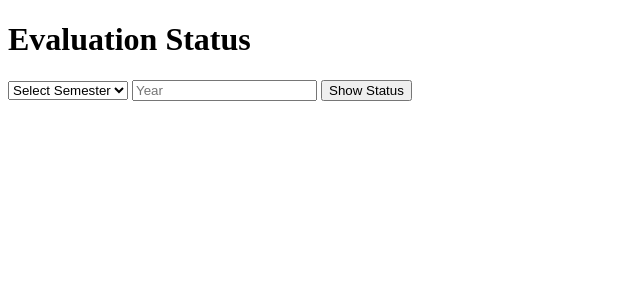
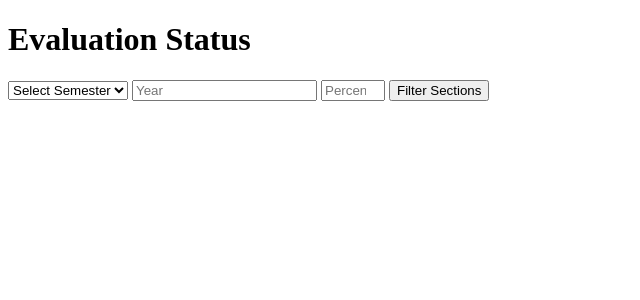
Before and after one commit to jadennathaniel/database-project, a Flask app: page /evaluation_status in a window 1280 px wide. Shown: the top 300 px of the page, without its empty margins (0-640 px from the left). Run offline with Flask 3, Linux system fonts and the light colour scheme.

Commit message:
Evaluation Status part 2 complete

```diff
--- a/routes.py
+++ b/routes.py
@@ -580,15 +580,72 @@ def goal_courses_route(degree_id):
 def evaluation_status_route():
     semester = request.args.get('semester')
     year = request.args.get('year')
+    percentage = request.args.get('percentage', '').strip()
 
-    if semester and year:
+    # Convert percentage to a float or int if provided
+    if percentage:
         try:
-            sections = get_sections_evaluation_status(semester, year)
+            percentage = float(percentage)
+        except ValueError:
+            percentage = None
+
+    if semester and year and percentage is not None:
+        try:
+            # Get all sections for the given semester/year
+            all_sections = get_sections_evaluation_status(semester, year)
+
+            # We need to sum up grades for each section.
+            # get_sections_evaluation_status currently returns combined data,
+            # but we don't have a direct sum of A, B, C, F from it.
+            # We'll fetch evaluations for each section and sum them up.
+
+            # We know `get_section_evaluations(section_id)` returns a list of evaluations.
+            filtered_sections = []
+            for sec in all_sections:
+                # sec contains section_id, etc.
+                evaluations = get_section_evaluations(sec['section_id'])
+
+                total_A = 0
+                total_B = 0
+                total_C = 0
+                total_F = 0
+
+                for ev in evaluations:
+                    total_A += ev['grade_A'] if ev['grade_A'] else 0
+                    total_B += ev['grade_B'] if ev['grade_B'] else 0
+                    total_C += ev['grade_C'] if ev['grade_C'] else 0
+                    total_F += ev['grade_F'] if ev['grade_F'] else 0
+
+                total_goals = len(evaluations)
+                evaluated_goals = sum(1 for ev in evaluations if ev['is_complete'] == 'completed')
+                improvement_count = sum(1 for ev in evaluations if ev['improvement_notes'] and ev['improvement_notes'].strip() != '')
+
+                # Calculate non-F percentage:
+                # If no evaluations (total A+B+C+F == 0), we skip this section or treat it as 0%
+                sum_grades = total_A + total_B + total_C + total_F
+                if sum_grades > 0:
+                    non_f = total_A + total_B + total_C
+                    non_f_pct = (non_f / sum_grades) * 100.0
+                else:
+                    non_f_pct = 0.0
+
+                # Check if non_f_pct meets the threshold
+                if non_f_pct >= percentage:
+                    # Update the section dict with additional info
+                    sec['evaluated_goals'] = evaluated_goals
+                    sec['total_goals'] = total_goals
+                    sec['has_improvement'] = improvement_count
+                    sec['non_f_percentage'] = round(non_f_pct, 2)
+                    filtered_sections.append(sec)
+
             return render_template('evaluation_status.html',
-                                sections=sections,
-                                semester=semester,
-                                year=year)
+                                   filtered_sections=filtered_sections,
+                                   semester=semester,
+                                   year=year,
+                                   percentage=percentage)
         except Exception as e:
             flash(str(e), 'error')
-
-    return render_template('evaluation_status.html')
+            return render_template('evaluation_status.html', semester=semester, year=year, percentage=percentage)
+    else:
+        # If not all parameters are provided or percentage is invalid, just show the form
+        return render_template('evaluation_status.html', semester=semester, year=year, percentage=percentage)
--- a/templates/evaluation_status.html
+++ b/templates/evaluation_status.html
@@ -43,17 +43,17 @@
             <option value="Fall" {% if semester == 'Fall' %}selected{% endif %}>Fall</option>
         </select>
 
-        <input type="number"
-               name="year"
-               value="{{ year or '' }}"
-               placeholder="Year"
-               required>
+        <input type="number" name="year" value="{{ year or '' }}" placeholder="Year" required>
 
-        <button type="submit">Show Status</button>
+        <!-- New field for the percentage input -->
+        <input type="number" name="percentage" value="{{ percentage or '' }}" placeholder="Percentage" min="0" max="100">
+
+        <button type="submit">Filter Sections</button>
     </form>
 
-    {% if sections %}
-        {% for section in sections %}
+    {% if filtered_sections is defined and filtered_sections %}
+        <h2>Sections Meeting the Criteria (Non-F ≥ {{ percentage }}%)</h2>
+        {% for section in filtered_sections %}
             <div class="status-card {{ section.status }}">
                 <h3>{{ section.course_number }} - Section {{ section.section_number }}</h3>
                 <p>{{ section.course_name }}</p>
@@ -67,11 +67,13 @@
                 {% if section.has_improvement > 0 %}
                     <p>Has improvement suggestions for {{ section.has_improvement }} goals</p>
                 {% endif %}
+                <!-- Show the calculated percentage -->
+                <p>Non-F Percentage: {{ section.non_f_percentage }}%</p>
             </div>
         {% endfor %}
     {% else %}
-        {% if semester and year %}
-            <p>No sections found for {{ semester }} {{ year }}</p>
+        {% if semester and year and percentage %}
+            <p>No sections found that meet the criteria for {{ semester }} {{ year }} at {{ percentage }}%.</p>
         {% endif %}
     {% endif %}
 </body>
```
